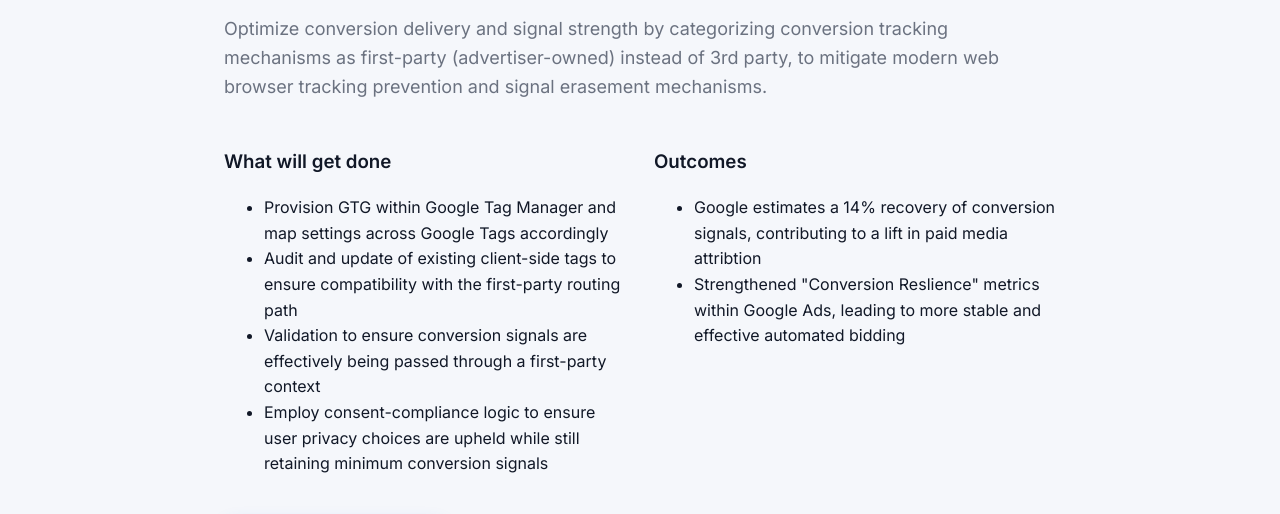
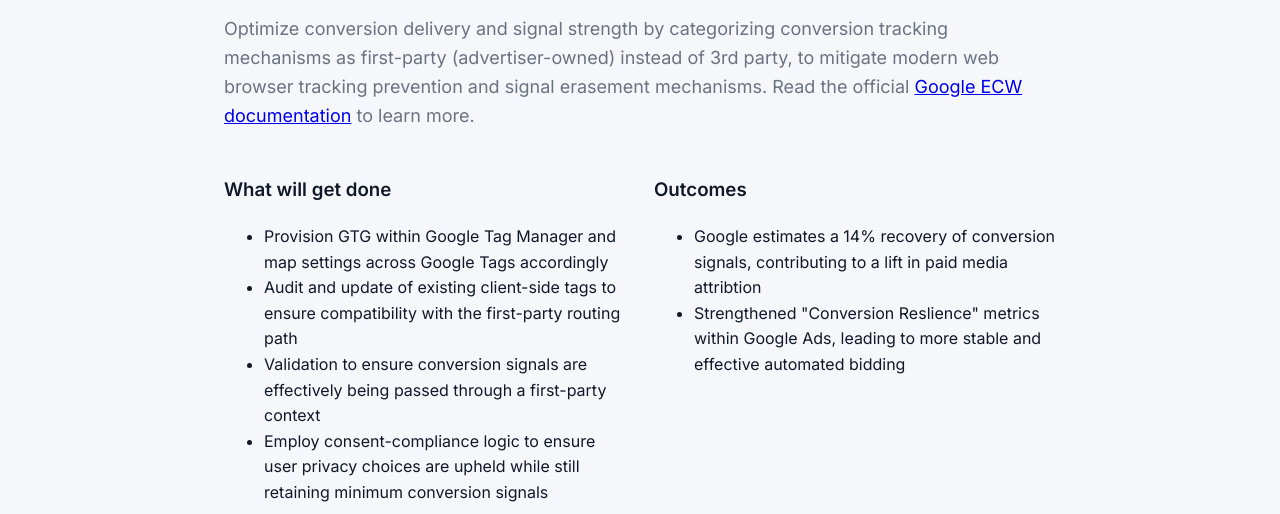
Before and after one commit to bmuller02/ps-main-site, a plain HTML site: page services/google-tag-gateway.html in a window 1280 px wide. Shown: the part 257-771 px from the top of the page. Drawn offline with Linux system fonts and the light colour scheme; a script that the page names is missing.

Commit message:
fix broken images and update to GTG service page

```diff
--- a/services/google-tag-gateway.html
+++ b/services/google-tag-gateway.html
@@ -38,7 +38,8 @@
       <div class="container narrow">
         <a class="backlink" href="../index.html#services">← Back to Services</a>
         <h1 class="page__title">Google Tag Gateway</h1>
-        <p class="lead">Optimize conversion delivery and signal strength by categorizing conversion tracking mechanisms as first-party (advertiser-owned) instead of 3rd party, to mitigate modern web browser tracking prevention and signal erasement mechanisms.</p>
+        <p class="lead">Optimize conversion delivery and signal strength by categorizing conversion tracking mechanisms as first-party (advertiser-owned) instead of 3rd party, to mitigate modern web browser tracking prevention and signal erasement mechanisms.
+          Read the official <a href="https://support.google.com/google-ads/answer/16816376?hl=en" target="_blank" rel="noopener">Google ECW documentation</a> to learn more. </p>
 
         <div class="split">
           <div>
```
Also changed, not shown: images/adjust.webp (renamed from images/ajust.webp), images/cm360 audit summary.png (added).
